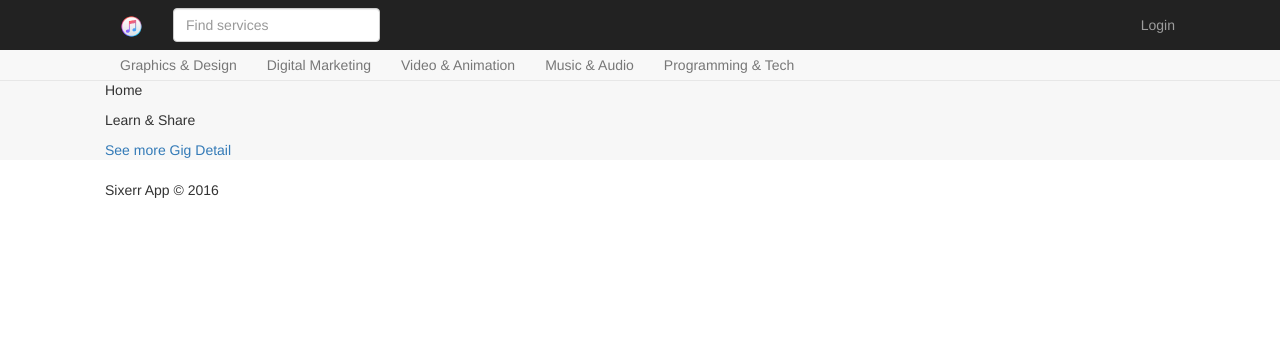
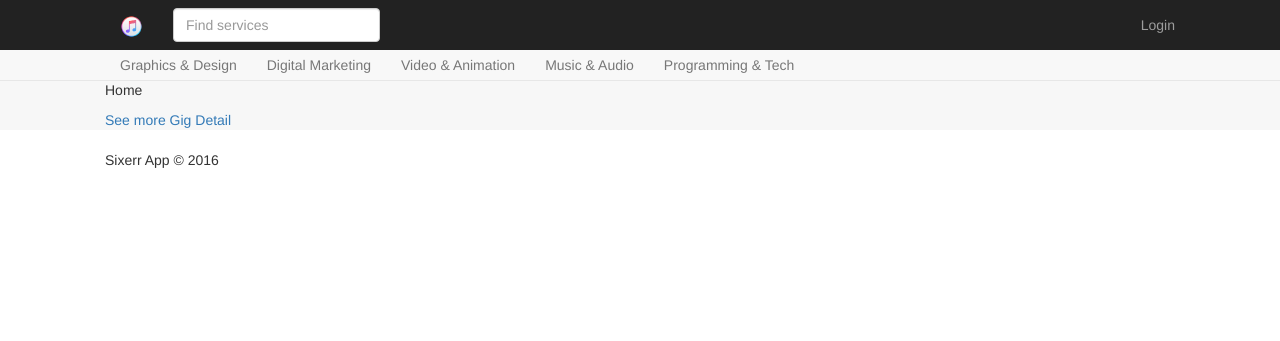
Before and after one commit to JesonDerulo/sixerr, a Django app: template sixerrapp/templates/home.html in a window 1280 px wide. Shown: the top 341 px of the page. Run offline with Django 3.2, Linux system fonts and the light colour scheme; the template is opened without the code that fills it, so the values that code supplies are empty; some libraries are stand-ins or nearby versions.

Commit message:
Delete something

```diff
--- a/sixerrapp/templates/home.html
+++ b/sixerrapp/templates/home.html
@@ -1,7 +1,6 @@
 {% extends 'base.html'  %}
 {% block page%}
 <p>Home</p>
-<p>Learn & Share</p>
 <a href="{% url 'gig_detail' '1'%}">See more</a>
 <a href=" {% url 'gig_detail' '1' %}">Gig Detail</a>
 {% endblock%}
```
